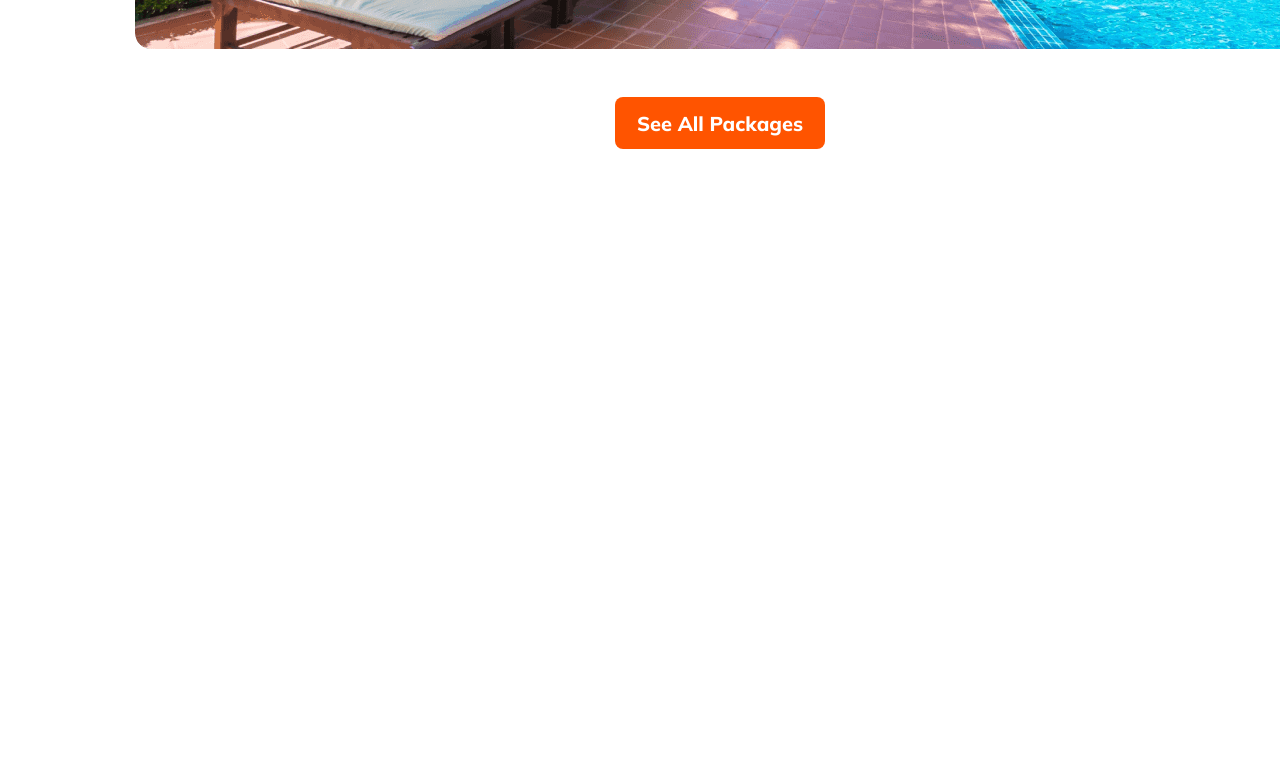
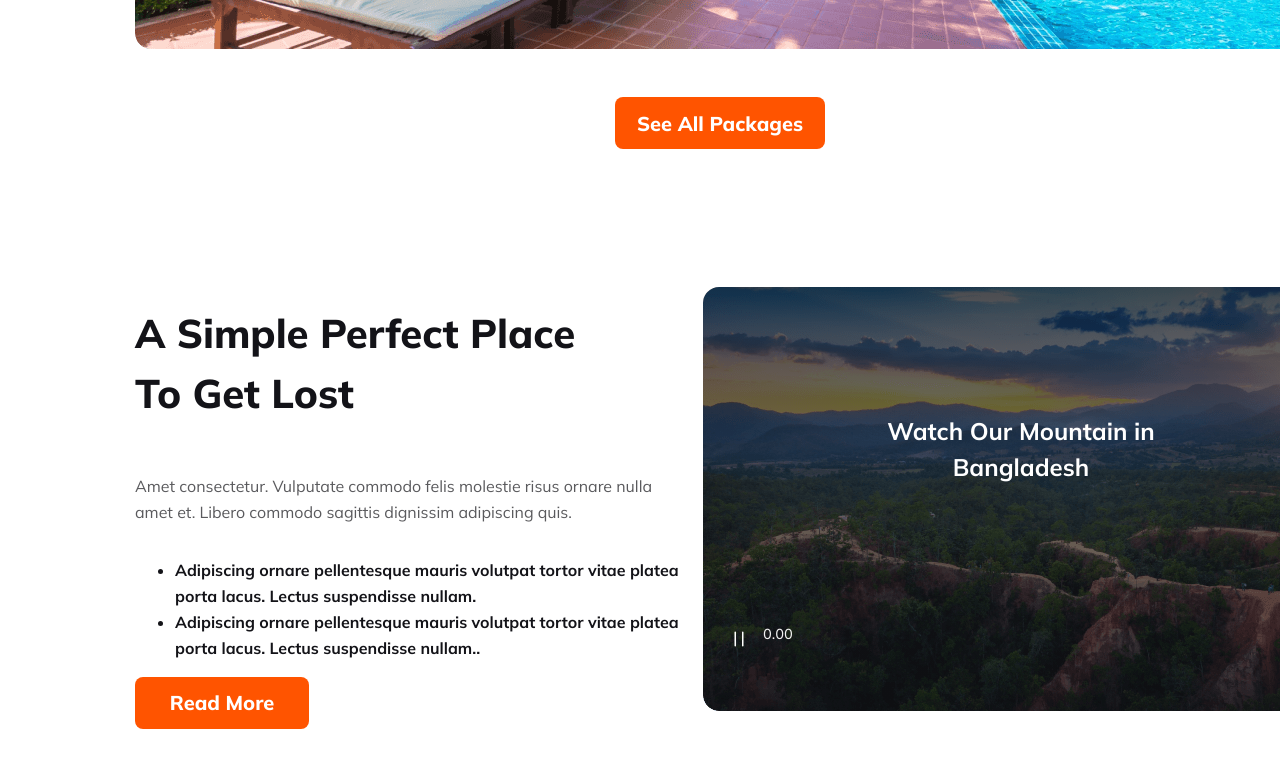
Before and after one commit to JahanNila155/Assignment2, a plain HTML site: page index.html in a window 1280 px wide. Shown: the part 5295-6063 px from the top of the page. Drawn offline with Linux system fonts and the light colour scheme.

Commit message:
perfact place section added

```diff
--- a/index.html
+++ b/index.html
@@ -7,6 +7,9 @@
     <link rel="stylesheet" href="style.css">
     <link rel="preconnect" href="https://fonts.googleapis.com">
     <link rel="preconnect" href="https://fonts.gstatic.com" crossorigin>
+    <link rel="preconnect" href="https://fonts.googleapis.com">
+    <link rel="preconnect" href="https://fonts.gstatic.com" crossorigin>
+    <link href="https://fonts.googleapis.com/css2?family=Inter&display=swap" rel="stylesheet">
     <link href="https://fonts.googleapis.com/css2?family=Mulish:wght@400;700;800&display=swap" rel="stylesheet">
     <link rel="stylesheet" href="https://cdnjs.cloudflare.com/ajax/libs/font-awesome/6.5.1/css/all.min.css" integrity="sha512-DTOQO9RWCH3ppGqcWaEA1BIZOC6xxalwEsw9c2QQeAIftl+Vegovlnee1c9QX4TctnWMn13TZye+giMm8e2LwA==" crossorigin="anonymous" referrerpolicy="no-referrer" />
     <link rel="stylesheet" href="responsive.css">
@@ -126,6 +129,7 @@
         </div>
     </section>
      <!-- why choose us section end  -->
+
      <!-- deals and discount section start  -->
      <section class="deals-and-discount">
       <div class="deals-and-discount-content">
@@ -138,7 +142,7 @@
             <div class="card-timing">
               <h3 class="day"><img src="Images/Frame (1).svg" alt="clock">7 Day / 6 Night</h3>
               <h3 class="people"><img src="Images/Frame (2).svg" alt="people">Max : 10</h3>
-              <h3 class="place"><img src="Images/Frame (1).svg" alt="location">Malaysia</h3>
+              <h3 class="place"><img src="Images/Frame (3).svg" alt="location">Malaysia</h3>
             </div>
             <h1 class="deals-and-discount-card-title">Tour To Satorini</h1>
             <p class="deals-and-discount-card-paragraph">Amet consectetur. Vulputate commodo felis
@@ -152,7 +156,7 @@
               <div class="card-timing">
                 <h3 class="day"><img src="Images/Frame (1).svg" alt="clock">7 Day / 6 Night</h3>
                 <h3 class="people"><img src="Images/Frame (2).svg" alt="people">Max : 10</h3>
-                <h3 class="place"><img src="Images/Frame (1).svg" alt="place">Malaysia</h3>
+                <h3 class="place"><img src="Images/Frame (3).svg" alt="place">Malaysia</h3>
               </div>
               <h1 class="deals-and-discount-card-title">Tour To Satorini</h1>
               <p class="deals-and-discount-card-paragraph">Amet consectetur. Vulputate commodo felis
@@ -167,7 +171,7 @@
               <div class="card-timing">
                 <h3 class="day"><img src="Images/Frame (1).svg" alt="clock">7 Day / 6 Night</h3>
                 <h3 class="people"><img src="Images/Frame (2).svg" alt="people">Max : 10</h3>
-                <h3 class="place"><img src="Images/Frame (1).svg" alt="place">Malaysia</h3>
+                <h3 class="place"><img src="Images/Frame (3).svg" alt="place">Malaysia</h3>
               </div>
               <h1 class="deals-and-discount-card-title">Tour To Satorini</h1>
               <p class="deals-and-discount-card-paragraph">Amet consectetur. Vulputate commodo felis
@@ -180,11 +184,34 @@
 
       </div>
       <button type="submit" class="Package-btn">See All Packages</button>
+     </section>
+    <!-- deals and discount section start  -->
 
-     </section>
+    <!-- perfact place section start  -->
+    <section class="perfact-place-container">
+      <div class="left-perfact-place-content">
+        <h1 class="perfact-place-heading">A Simple Perfect Place To Get Lost</h1>
+        <p class="perfact-place-paragraph">Amet consectetur. Vulputate commodo felis molestie risus  ornare nulla amet et. Libero commodo sagittis dignissim adipiscing quis. </p>
+        <ul class="perfact-place-list">
+          <li>Adipiscing ornare pellentesque mauris volutpat tortor vitae platea porta lacus. Lectus suspendisse nullam.</li>
+          <li>Adipiscing ornare pellentesque mauris volutpat tortor vitae platea porta lacus. Lectus suspendisse nullam..</li>
+        </ul>
+        <button type="submit" class="see-btn">Read More</button>
 
-
-
+      </div>
+      <div class="right-perfact-place-content">
+        <h3 class="right-perfact-place-content-text">Watch Our Mountain in Bangladesh</h3>
+       <div class="left-perfact-place-items">
+        <p class="line-bar"><img src="Images/Frame (4).svg" alt=""></p>
+        <p class="times">0.00</p>
+       </div>
+       <div class="right-perfact-place-items">
+        <p class="volume"><img src="Images/volume-x 1.svg" alt=""></p>
+        <p class="maximize"><img src="Images/maximize 1.svg" alt=""></p>
+        <p class="line-dot"><img src="Images/Frame (5).svg" alt=""></p>
+       </div>
+      </div>
+    </section>
 
 
 
--- a/style.css
+++ b/style.css
@@ -657,3 +657,135 @@ body{
   background-color: #FFF;
 
 }
+/* deals and discount section style end */
+
+/* perfact place section style start */
+.perfact-place-container{
+  width: 1170px;
+  height: 500px;
+  border-radius: 16px;
+  display: flex;
+  justify-content: space-between;
+  align-items: center;
+  margin:100px 135px 24px 135px;
+}
+.left-perfact-place-content{
+  width: 540px;
+  display: flex;
+  flex-direction: column;
+
+}
+.perfact-place-heading{
+  width: 448px;
+  color: #131318;
+  font-family: 'Mulish', sans-serif;
+  font-size: 40px;
+  font-weight: 800;
+  line-height: 60px;
+}
+.perfact-place-paragraph{
+  width: 532px;
+  color: #5A5A5D;
+  font-family: 'Mulish', sans-serif;
+  font-size: 16px;
+  font-weight: 400;
+  line-height: 26px;
+}
+.perfact-place-list li{
+  width: 518px;
+  color: #131318;
+  font-family: 'Mulish', sans-serif;
+  font-size: 16px;
+  font-weight: 700;
+  line-height: 26px;
+}
+.perfact-place-para-two{
+  width: 530px;
+  color: #5A5A5D;
+  font-family: 'Mulish', sans-serif;
+  font-size: 16px;
+  font-weight: 400;
+  line-height: 26px;
+
+}
+.see-btn{
+  width: 174px;
+  height: 52px;
+  background: #FF5400;
+  color: #FFF;
+  text-align: center;
+  font-family: 'Mulish', sans-serif;
+  font-size: 20px;
+  font-weight: 800;
+  border-radius: 8px;
+  border: none;
+  cursor: pointer;
+
+}
+.see-btn:hover{
+  color: #FF5400;
+  background-color: #FFF;
+
+}
+.right-perfact-place-content{
+  width: 610px;
+  height: 424px;
+  border-radius: 16px;
+  background: linear-gradient(180deg, #131318 -31.96%, rgba(19, 19, 24, 0.00) 100%), url('Images/Group 40089.png');
+  margin-left: 28px;
+}
+.right-perfact-place-content-text{
+  width: 276px;
+  color: #FFF;
+  text-align: center;
+  font-family: 'Mulish', sans-serif;
+  font-size: 24px;
+  font-weight: 700;
+  line-height: 36px;
+  margin:126px 180px ;
+}
+.left-perfact-place-items{
+  display: inline-flex;
+  margin-left: 24px;
+  float: left;
+
+}
+.line-bar{
+  width: 24px;
+  height: 24px;
+
+}
+.times{
+  color: #F3F3F3;
+  text-align: center;
+  font-family: 'Inter', sans-serif;
+  font-size: 14px;
+  font-weight: 400;
+  margin-left: 12px;
+
+}
+.right-perfact-place-items{
+  display: inline-flex;
+  float: right;
+  margin-top: 355px;
+}
+.volume{
+  width: 24px;
+  height: 24px;
+}
+.maximize{
+  width: 24px;
+  height: 24px;
+}
+.line-dot{
+  width: 24px;
+  height: 24px;
+}
+hr{
+  width: 562px;
+  height: 4px;
+  border-radius: 8px;
+   background: rgba(255, 255, 255, 0.30);
+   margin-bottom: 0;
+
+}
```
Also changed, not shown: Images/Frame (4).svg (added), Images/Frame (5).svg (added), Images/maximize 1.svg (added), Images/volume-x 1.svg (added).
